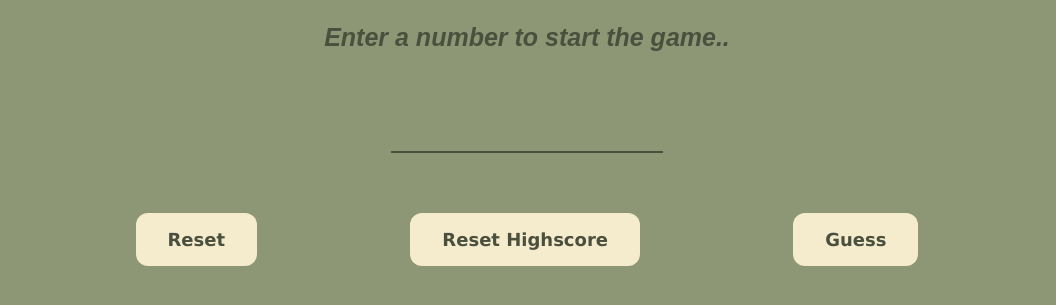
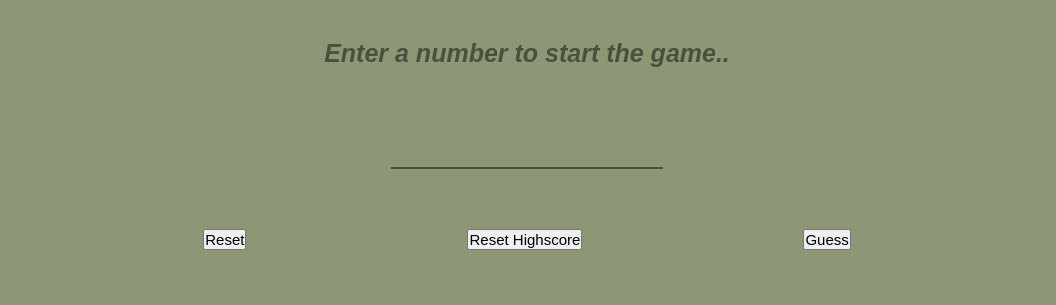
Before and after one commit to brkcln/GuessMyNumber, a plain HTML site: page index.html in a window 1280 px wide. Shown: the part 307-612 px from the top of the page, without its empty margins (113-1169 px from the left). Drawn offline with Linux system fonts and the light colour scheme.

Commit message:
Update index.html

```diff
--- a/index.html
+++ b/index.html
@@ -31,9 +31,9 @@
           <br />
           <input type="number" class="guess" autofocus min="1" max="50" />
           <div class="buttons">
-            <button class="btn reset">Reset </button>
-            <button class="btn high">Reset Highscore </button>
-            <button class="btn send">Guess </button>
+            <button class="btne reset">Reset </button>
+            <button class="btne high">Reset Highscore </button>
+            <button class="btne send">Guess </button>
           </div>
         </div>
       </main>
```
